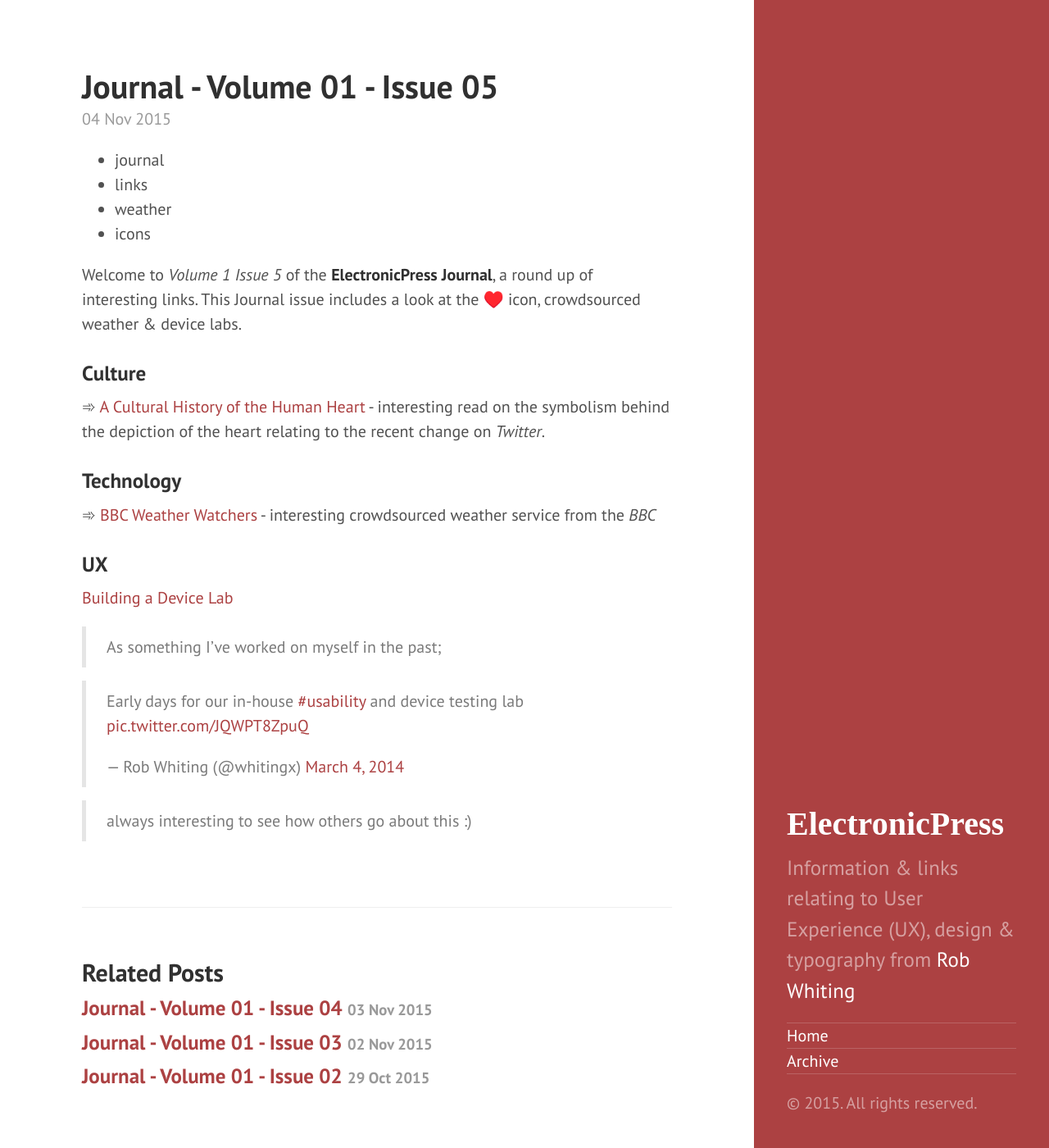
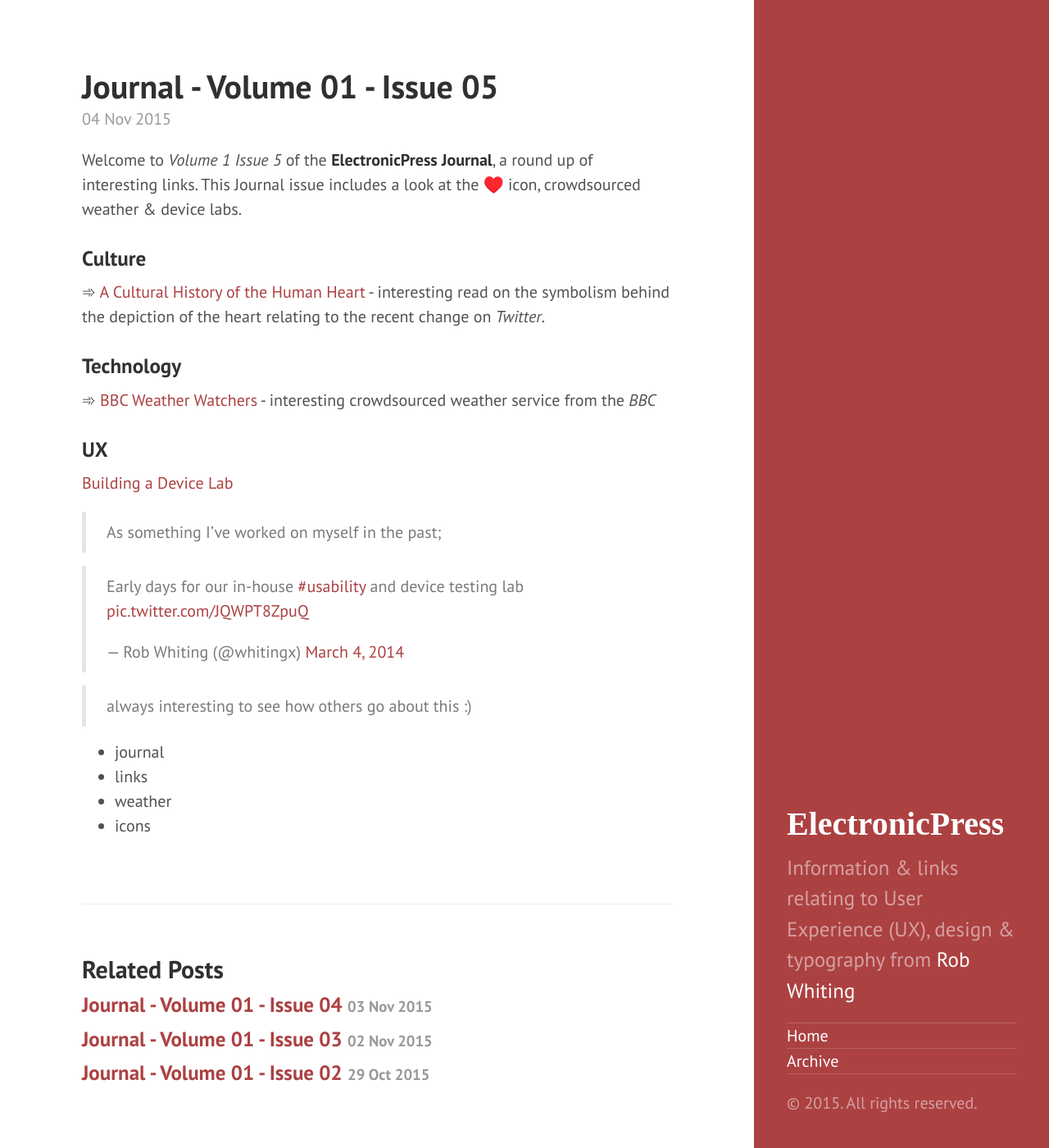
Before and after one commit to whitingx/whitingx.github.io, a Jekyll site: the page built from _posts/2015-11-04-journal-v1-i5.md, in a window 1280 px wide and 1400 px high. Shown: the whole window at 82% size. Built offline with Jekyll 4.4.1, drawn with Linux system fonts in a browser that asks for light colours; some web fonts are replaced; comment, search, counter and statistics services are not loaded.

Commit message:
move tags below articles

```diff
--- a/_layouts/post.html
+++ b/_layouts/post.html
@@ -5,12 +5,12 @@ layout: default
 <div class="post">
   <h1 class="post-title">{{ page.title }}</h1>
   <span class="post-date">{{ page.date | date_to_string }}</span>
-    <ul>
+  {{ content }}
+  <ul class="tags">
   {% for tags in page.tags %}
-    <li>{{ tags }}</li>
+  <li class="tag">{{ tags }}</li>
   {% endfor %}
 </ul>
-  {{ content }}
 </div>
 
 <div id="disqus_thread"></div>
```
